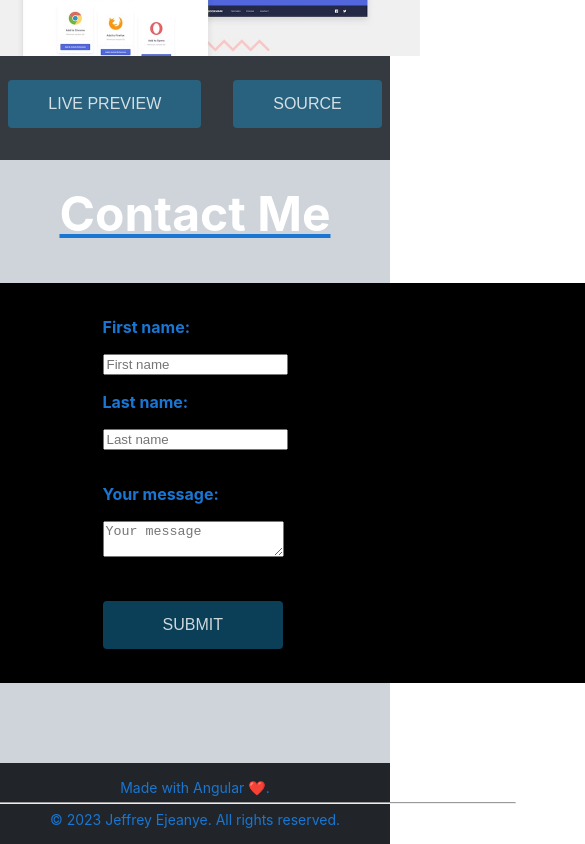
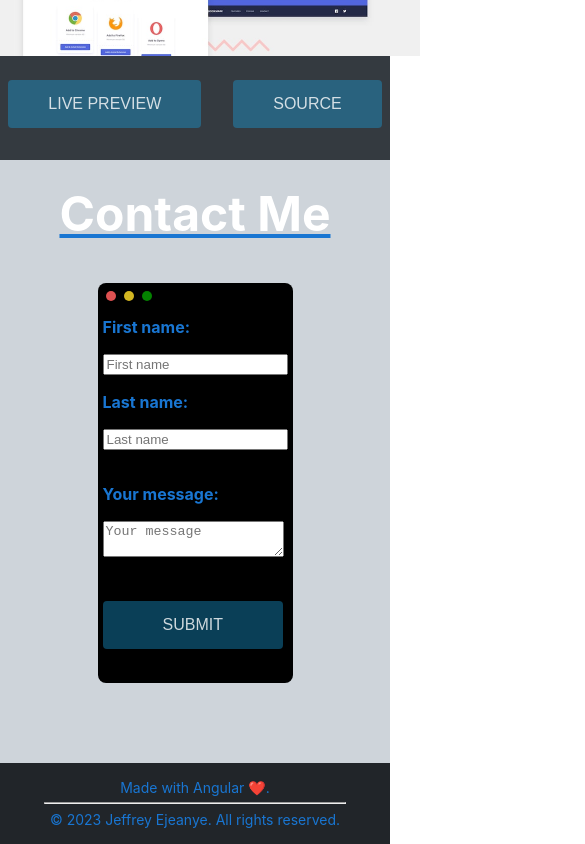
Before and after one commit to JeffreyHSE/Portfolio-Angular, an Angular app in the folder my-app/: page / in a window 390 px wide. Shown: the part 2956-3800 px from the top of the page, 585 px wide, since content can reach past the window. Built offline with nearby package versions, Linux system fonts and the light colour scheme.

Commit message:
worked on responsiveness footer hr line, also worked on terminal responsiveness

```diff
--- a/my-app/src/app/app.component.html
+++ b/my-app/src/app/app.component.html
@@ -114,7 +114,7 @@
   <div id="footer-container" style="display: flex; flex-direction: column">
     <div style="display: flex; flex-direction: column; align-items: center">
       <span style="color: #1976d2; margin-bottom: .4rem">Made with Angular ❤️.</span>
-      <hr style="padding-left: 20rem; padding-right: 20rem; margin: 0">
+      <hr style="width: 40%; min-width: 300px; max-width: 40%; margin: 0;">
       <span style="color: #1976d2; margin-top: .4rem">© 2023 Jeffrey Ejeanye. All rights reserved.</span>
     </div>
   </div>
--- a/my-app/src/styles.css
+++ b/my-app/src/styles.css
@@ -164,9 +164,10 @@ p {
 }
 
 #terminal {
-  width: 50rem;
+  width: 50%;
   height: 25rem;
   border: none;
+  max-width: 52rem;
   border-radius: .5rem;
   background-color: black;
   display: flex;
```
